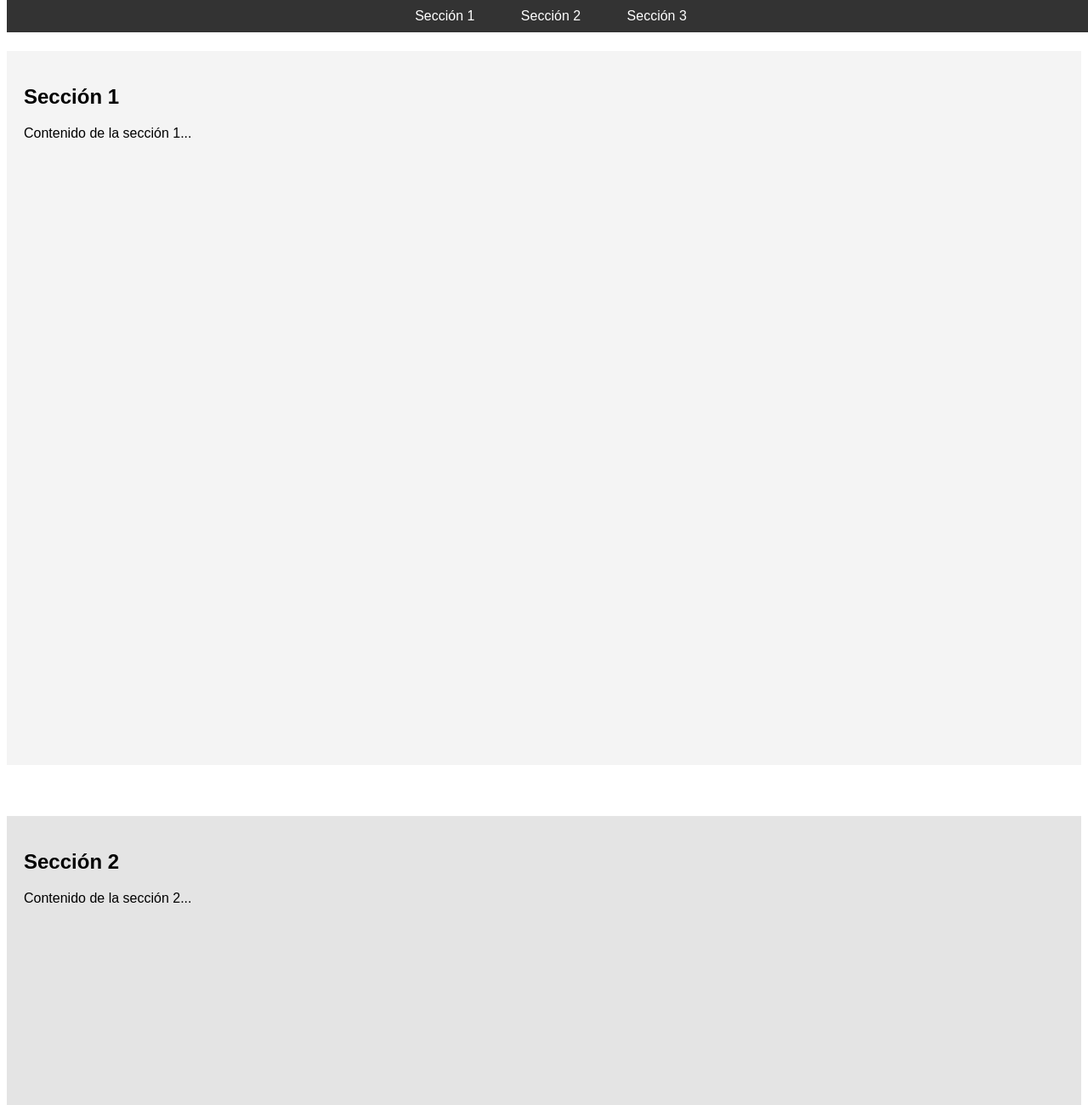
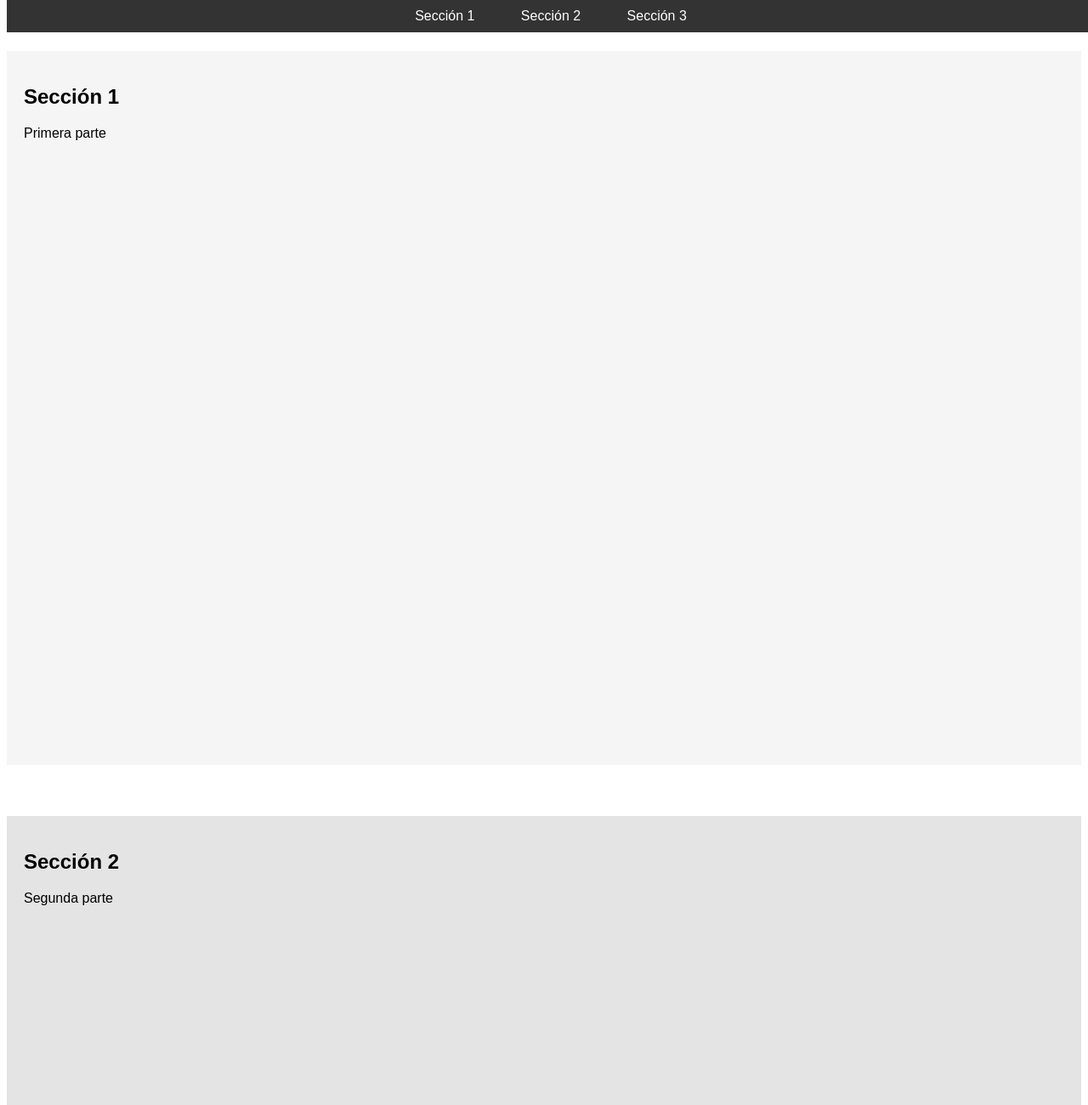
Before and after one commit to JuanJClR/Taller1_AM, a plain HTML site: page menu/index.html in a window 1280 px wide. Shown: the top 1300 px of the page at 85% size. Drawn offline with Linux system fonts and the light colour scheme.

Commit message:
Listo el menú

```diff
--- a/menu/index.html
+++ b/menu/index.html
@@ -16,15 +16,15 @@
     </nav>
     <section id="section1">
         <h2>Sección 1</h2>
-        <p>Contenido de la sección 1...</p>
+        <p>Primera parte</p>
     </section>
     <section id="section2">
         <h2>Sección 2</h2>
-        <p>Contenido de la sección 2...</p>
+        <p>Segunda parte</p>
     </section>
     <section id="section3">
         <h2>Sección 3</h2>
-        <p>Contenido de la sección 3...</p>
+        <p>Parte final</p>
     </section>
     <script src="script.js"></script>
 </body>
--- a/menu/script.js
+++ b/menu/script.js
@@ -1,4 +1,3 @@
-// script.js
 document.addEventListener('DOMContentLoaded', () => {
     const links = document.querySelectorAll('nav ul li a');
 
--- a/menu/styles.css
+++ b/menu/styles.css
@@ -1,4 +1,3 @@
-/* styles.css */
 body {
     font-family: Arial, sans-serif;
 }
@@ -36,11 +35,17 @@ nav ul li a:hover {
 }
 
 section {
-    margin-top: 60px; /* Para evitar que el contenido se esconda detrás del menú fijo */
+    margin-top: 60px;
     padding: 20px;
-    height: 100vh; /* Altura de la sección igual a la altura de la ventana */
+    height: 100vh;
 }
 
-#section1 { background-color: #f4f4f4; }
-#section2 { background-color: #e4e4e4; }
-#section3 { background-color: #d4d4d4; }
+#section1 {
+    background-color: whitesmoke;
+}
+#section2 {
+    background-color: #e4e4e4;
+}
+#section3 {
+    background-color: #d4d4d4;
+}
```
